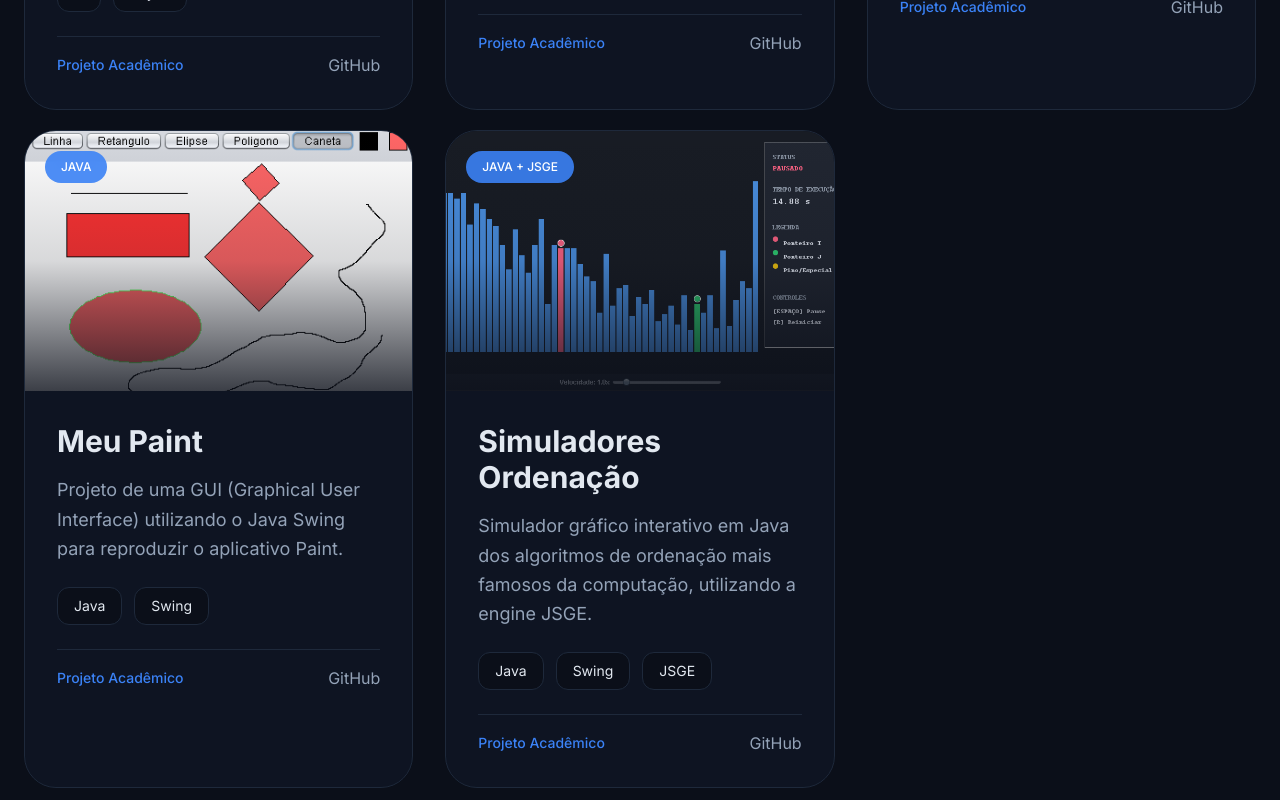
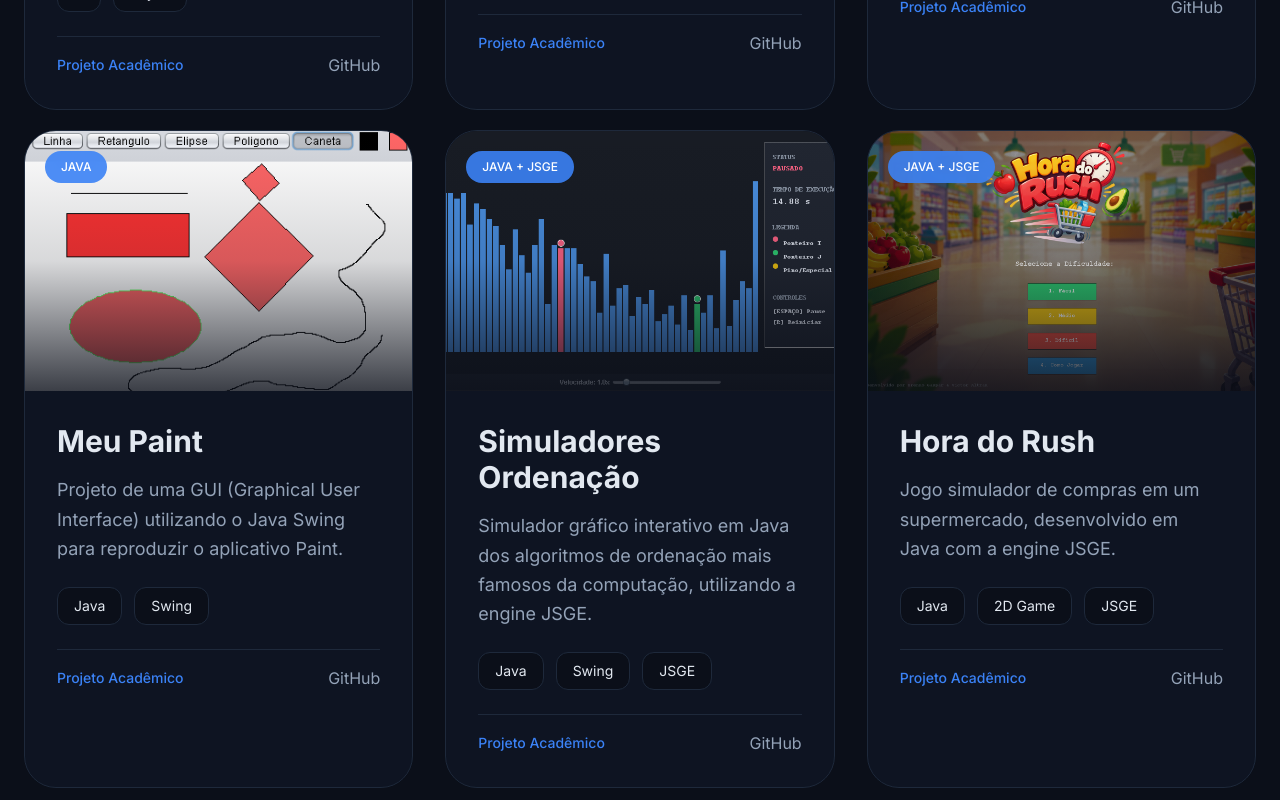
Before and after one commit to BrennoGaspar/Portfolio, a Next.js app: page / in a window 1280 px wide. Shown: the part 4100-4900 px from the top of the page. Built offline with nearby package versions, Linux system fonts and the light colour scheme.

Commit message:
Create: Hora do Rush adicionado à lista de projetos

```diff
--- a/src/sections/projects.tsx
+++ b/src/sections/projects.tsx
@@ -13,6 +13,7 @@ import monitoramento from "@/assets/images/projects/monitoramento.png"
 import biblioteca from "@/assets/images/projects/biblioteca.png"
 import meupaint from "@/assets/images/projects/meupaint.png"
 import simuladoresordenacao from "@/assets/images/projects/simuladoresordenacao.png"
+import horadoorush from "@/assets/images/projects/horadoorush.png"
 
 export default function Projetos () {
 
@@ -174,6 +175,15 @@ export default function Projetos () {
                     imagePath={simuladoresordenacao}
                 />
 
+                <Projeto
+                    stack="JAVA + JSGE"
+                    titulo="Hora do Rush"
+                    descricao="Jogo simulador de compras em um supermercado, desenvolvido em Java com a engine JSGE."
+                    tecnologias={[ "Java", "2D Game", "JSGE" ]}
+                    github="https://github.com/BrennoGaspar/HoraDoRush"
+                    imagePath={horadoorush}
+                />
+
             </motion.div>
 
         </section>
```
Also changed, not shown: src/assets/images/projects/horadoorush.png (added).
